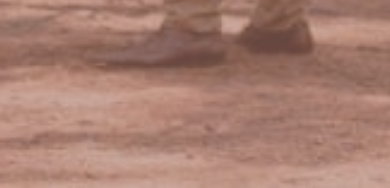
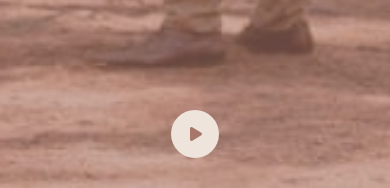
Before and after one commit to Maikindustries/frida_isra_wedding_backend, a Flask app: page / in a window 390 px wide. Shown: the part 2412-2600 px from the top of the page. Run offline with Flask 3, Linux system fonts and the light colour scheme; some libraries are stand-ins or nearby versions.

Commit message:
put music button in the center, remove unnecesary code

```diff
--- a/static/logic/index.js
+++ b/static/logic/index.js
@@ -72,8 +72,11 @@ x.addListener(showAboutUsSectionMediaMatch);
 var y = window.matchMedia("(max-width: 700px)");
 y.addListener(showGallerSectionMediaMatch);
 
+// State variables
+let isPlaying = false;
+const song = new Audio("../static/audio/Lucky.mp3");
+
 // Functions
-
 function showAboutUsSectionMediaMatch(x) {
   const aboutUsSmallSection = document.querySelector(".about-us-small-section");
   const aboutUsSection2 = document.querySelector(".about-us-section2");
@@ -259,8 +262,6 @@ function loadImage(entries, observer) {
   });
 }
 
-let isPlaying = false;
-const song = new Audio("../static/audio/Lucky.mp3");
 function playSong() {
   if (isPlaying) {
     song.pause();
@@ -274,7 +275,6 @@ function playSong() {
     pauseButton.style.display = "";
   }
 }
-// playSong();
 
 // Observers for animations
 const observer = new IntersectionObserver(loadImage, {
--- a/static/styles/index.css
+++ b/static/styles/index.css
@@ -64,15 +64,17 @@ p {
 }
 .hero-music-button {
   position: absolute;
-  bottom: -65px;
-  right: 100px;
+  bottom: 30px;
+  right: 50%;
+  transform: translateX(50%);
   z-index: 100;
   width: 6rem;
   height: 6rem;
   border-radius: 50%;
   font-size: 2rem;
   color: #a7776b;
-  border: 2px solid #a7776b;
+  background-color: #eee4db;
+  border: none;
   display: flex;
   justify-content: center;
   align-items: center;
@@ -208,7 +210,6 @@ p {
 }
 .about-us-text-container2 p {
   font-size: 1.8rem;
-  /* font-family: "Bodoni Moda", serif; */
   font-family: var(--ff-default);
   font-family: "Cormorant Garamond", serif;
   line-height: 2em;
@@ -221,8 +222,6 @@ p {
 /* About us 2 small */
 .about-us-small-section {
   background-color: var(--bgc-main);
-  /* padding-top: 9.6rem ; */
-  /* padding: 9.6rem 0 12rem 0 !important; */
   padding: 9.6rem 0 12rem 0;
 }
 .about-us-small-container {
@@ -236,8 +235,6 @@ p {
 }
 .about-us-img2 {
   width: 100%;
-  /* height: 55rem;
-  object-fit: cover; */
 }
 .about-us-small--item h2 {
   font-size: 3.6rem;
@@ -263,17 +260,8 @@ p {
 
 /* Confirm assistance */
 .section-confirm-assistance {
-  background-color: var(--bgc-secondary);
-  background-color: var(--bgc-medium);
   background-color: var(--bgc-dark);
   color: white;
-}
-
-.c-a-select-confirmation-container {
-  /* display: flex; */
-  /* align-items: center; */
-  /* justify-content: center; */
-  /* text-align: center; */
 }
 #c-a-subtitle {
   text-align: center;
@@ -342,7 +330,6 @@ p {
 
 /* Countdown */
 .countdown-section {
-  background-color: var(--bgc-main);
   background-color: var(--bgc-secondary);
 }
 .countdown-line {
@@ -367,14 +354,10 @@ p {
   justify-content: center;
   align-items: center;
   gap: 1rem;
-  /* margin-top: 1rem; */
 }
 .countdown-clock--item--border {
-  border: 1px solid #dcccb9;
-  border: 1px solid #daa520;
   border: 1px solid var(--bgc-dark);
   padding: 0.4rem;
-  /* border-radius: 13px; */
 }
 .countdown-clock--item {
   display: flex;
@@ -384,10 +367,7 @@ p {
 
   width: 9rem;
   height: 9rem;
-  border: 1px solid #dcccb9;
-  border: 1px solid #daa520;
   border: 1px solid var(--bgc-dark);
-  /* border-radius: 13px; */
   font-family: "Cormorant Garamond", ser if;
 }
 .countdown-clock--item h2 {
@@ -404,7 +384,6 @@ p {
   align-items: center;
   justify-content: center;
   padding: 4rem 1rem;
-  /* padding: 0 1rem; */
   background-color: var(--bgc-main);
   overflow: hidden;
   gap: 0.5rem;
@@ -412,7 +391,6 @@ p {
 .gallery-image-container--item {
   align-self: center;
   justify-self: center;
-  /* padding: 1rem; */
   overflow: hidden;
   width: 15%;
   width: 16.666%;
@@ -429,7 +407,6 @@ p {
 
 /* Linear gallery horizontal */
 .gallery-img--horizontal-conatiner--item {
-  /* padding: 1rem; */
   width: 25%;
   overflow: hidden;
   height: auto;
@@ -505,7 +482,6 @@ p {
   display: flex;
   justify-content: center;
   align-items: center;
-  /* background-color: white; */
   flex-direction: column;
   margin-top: 2.4rem;
 }
@@ -553,32 +529,26 @@ p {
   letter-spacing: 1px;
   text-transform: uppercase;
 }
-
 .mesa-de-regalos-item--img {
   width: 30rem;
 }
-
 .mesa-de-regalos-item--table-text {
   font-size: 2rem;
   text-transform: uppercase;
   font-family: "Poppins", serif;
 }
-
 .mesa-de-regalos-item--beneficiario {
   font-size: 2.2rem;
 }
-
 .mesa-de-regalos-item--clabe {
   font-size: 2.4rem;
   font-family: "Poppins", sans-serif;
 }
 
 .mesa-de-regalos-item--banorte {
-  /* font-size: 2rem; */
   padding: 2rem 2rem !important;
   width: 32rem !important;
 }
-
 .amazon {
   grid-column: 2;
 }
@@ -710,19 +680,20 @@ p {
   align-items: center;
   justify-content: center;
   flex-direction: column;
+  text-align: center;
 }
 .company-text-container p {
-  font-size: 1.8rem;
+  font-size: 2rem;
 }
 .company-name {
   font-family: "Libre Baskerville", sans-serif;
-  font-size: 2rem;
+  font-size: 2.4rem;
   text-transform: uppercase;
   margin-top: 0.8rem;
 }
 .company-name i {
   color: rgb(255, 170, 0);
-  font-size: 2.4rem;
+  font-size: 3rem;
 }
 .company-whats-text {
   margin-top: 3rem;
--- a/static/styles/queries.css
+++ b/static/styles/queries.css
@@ -189,10 +189,6 @@ Instead, 1 rem = 1em = 16px*/
 /* BELOW 44*16 = 704px (Smaller Tablets) */
 /*****************************/
 @media (max-width: 44em) {
-  .hero-music-button {
-    bottom: -60px;
-    right: 50px;
-  }
   .about-us-section-container {
     flex-direction: column;
     gap: 0;
@@ -258,7 +254,7 @@ Instead, 1 rem = 1em = 16px*/
     bottom: -10rem;
   }
   .about-us-small-section {
-    padding: 9.6rem 0 16rem 0;
+    padding: 4.8rem 0 16rem 0;
   }
   .about-us-img2 {
     height: 60rem;
@@ -288,17 +284,11 @@ Instead, 1 rem = 1em = 16px*/
 }
 
 /*****************************/
-/* BELOW 32.5*16 = 520px (Big Phones) */
+/* BELOW 32.55*16 = 520px (Big Phones) */
 /*****************************/
 @media (max-width: 32.5em) {
-  .hero-music-button {
-    bottom: -45px;
-    right: 30px;
-    width: 5rem;
-    height: 5rem;
-  }
   .about-us-small-section {
-    padding-top: 6.4rem;
+    padding-top: 4.8rem;
   }
   .about-us-small-container {
     gap: 15rem;
@@ -333,15 +323,6 @@ Instead, 1 rem = 1em = 16px*/
 /* BELOW 30*16 = 480px (Phones) */
 /*****************************/
 @media (max-width: 30em) {
-  .hero-music-button {
-    bottom: -40px;
-    width: 4rem;
-    height: 4rem;
-    font-size: 1.8rem;
-  }
-  .about-us-small-section {
-    padding-top: 6rem;
-  }
   .about-us-small-container {
     gap: 18rem;
   }
@@ -365,20 +346,14 @@ Instead, 1 rem = 1em = 16px*/
   .thanks-text-container p {
     font-size: 2rem;
   }
-  .company-name i {
-    font-size: 2rem;
-  }
 }
 
 /*****************************/
 /* BELOW 25.875*16 = 414px (Phones) */
 /*****************************/
 @media (max-width: 25.875em) {
-  .hero-music-button {
-    bottom: -37px;
-  }
   .about-us-small-section {
-    padding: 5.2rem 0 22rem 0;
+    padding: 4.8rem 0 22rem 0;
   }
   .about-us-small-container {
     gap: 21rem;
```
